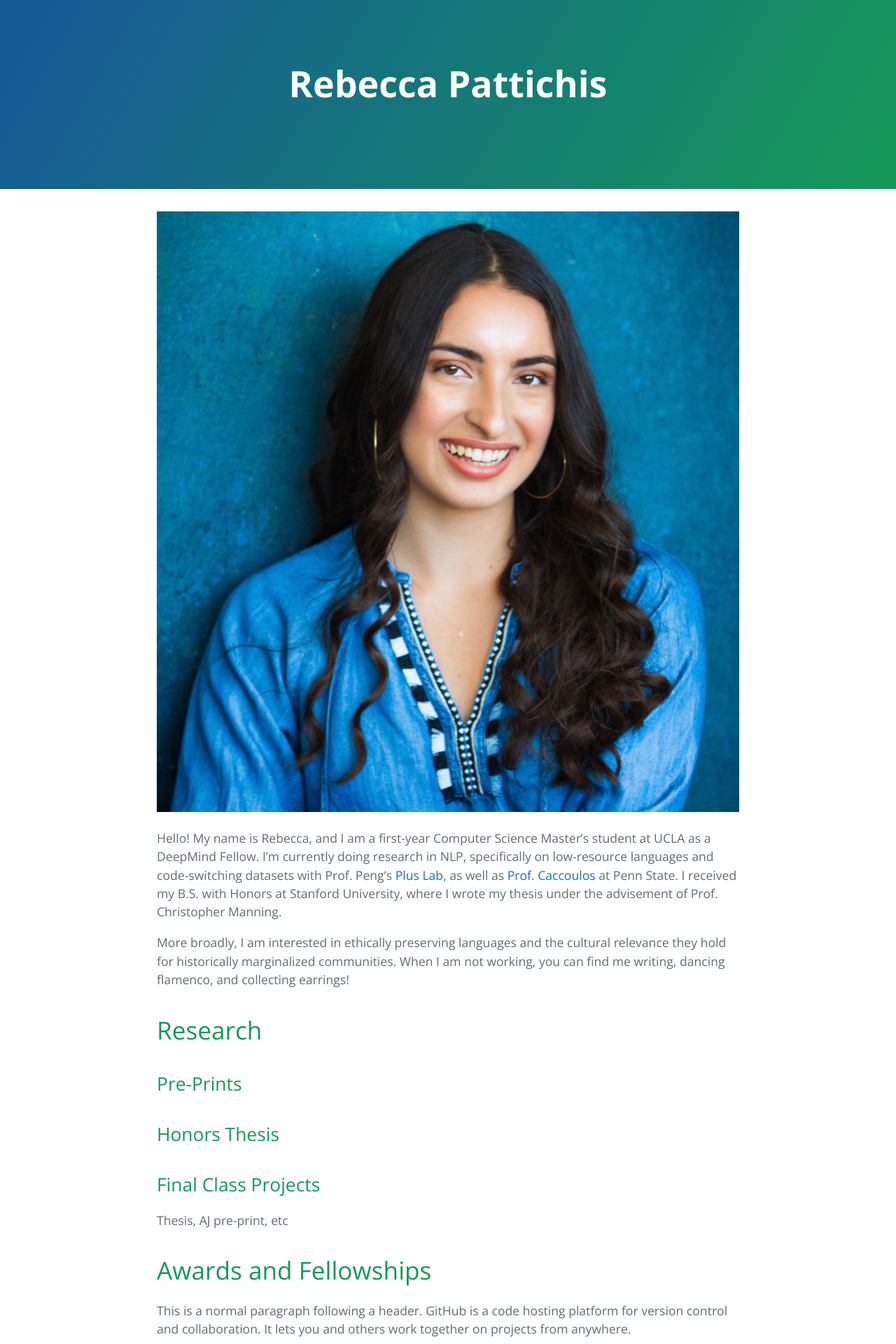
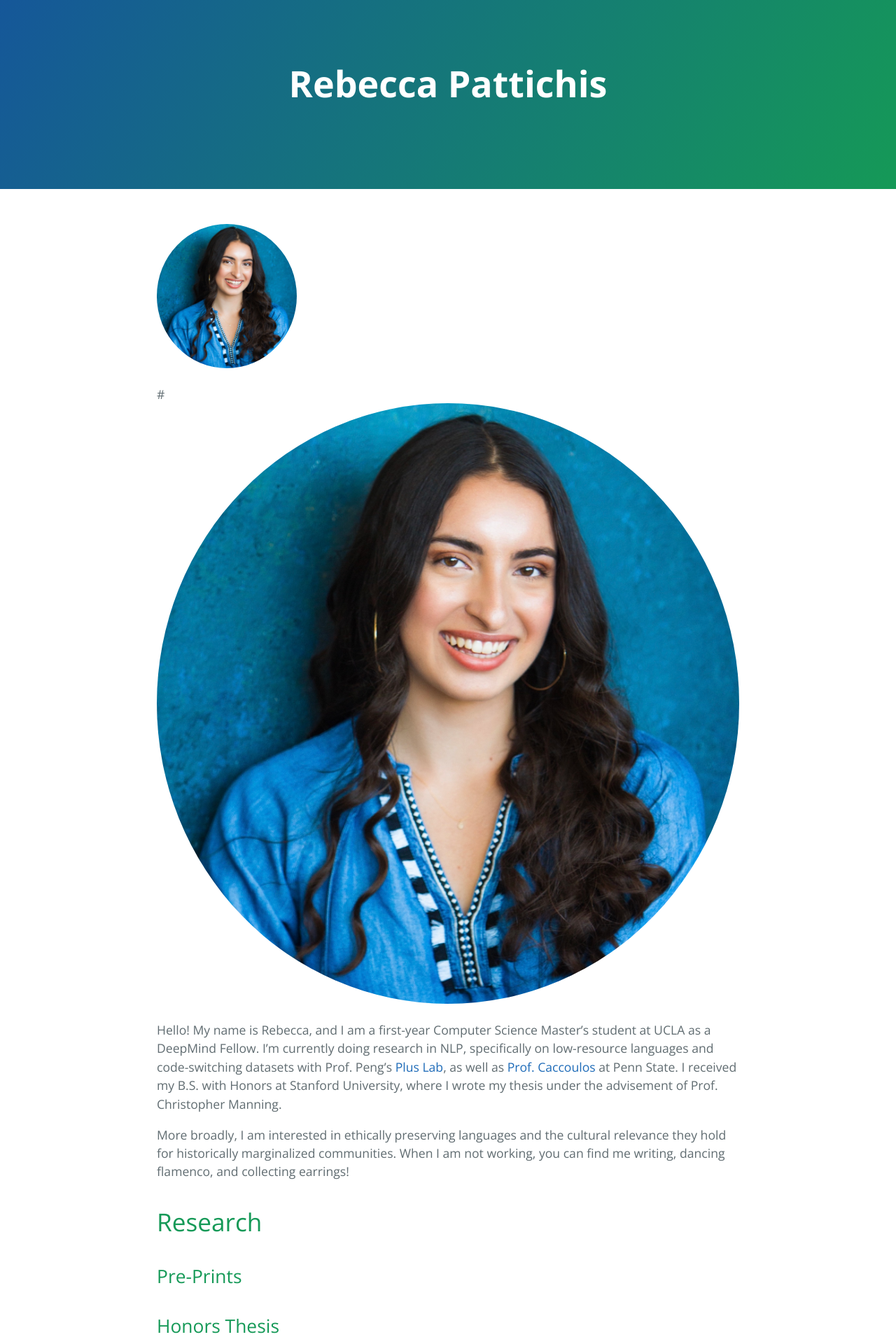
Before and after one commit to rpattichis/rpattichis.github.io, a Jekyll site: the page built from index.md, in a window 1280 px wide. Shown: the top 1920 px of the page at 70% size. Built offline with Jekyll 4.4.1, drawn with Linux system fonts in a browser that asks for light colours; the repository's description, which GitHub fills in, is left out.

Commit message:
Update index.md

```diff
--- a/index.md
+++ b/index.md
@@ -2,7 +2,14 @@
 layout: default
 ---
 
-![Headshot](./imgs/HEADSHOT.jpg)
+<style>
+img {
+  border-radius: 50%;
+}
+</style>
+<img src="./imgs/HEADSHOT.jpg" alt="Headshot" style="width:200px">
+
+#![Headshot](./imgs/HEADSHOT.jpg)
 
 Hello! My name is Rebecca, and I am a first-year Computer Science Master's student at UCLA as a DeepMind Fellow. I'm currently doing research in NLP, specifically on low-resource languages and code-switching datasets with Prof. Peng's [Plus Lab](https://vnpeng.net/), as well as [Prof. Caccoulos](https://sip.la.psu.edu/people/rct11/) at Penn State. I received my B.S. with Honors at Stanford University, where I wrote my thesis under the advisement of Prof. Christopher Manning.
 
```
